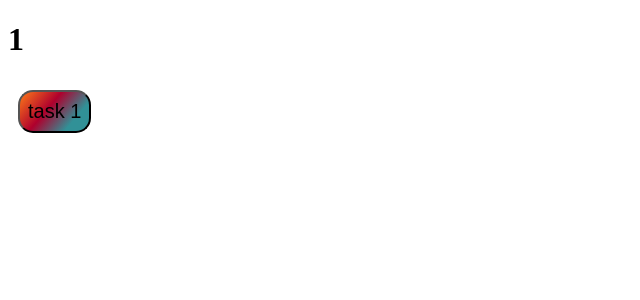
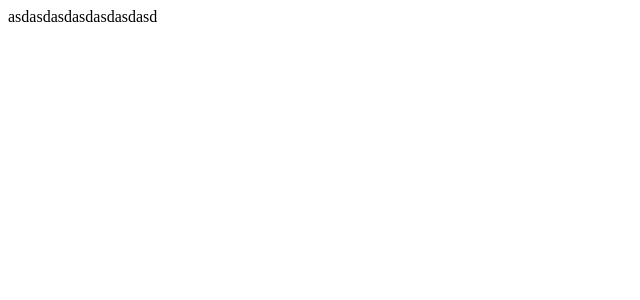
Before and after one commit to BrownEdgar/test, a React (Create React App) app: page / in a window 1280 px wide. Shown: the top 300 px of the page, without its empty margins (0-640 px from the left). Built offline with nearby package versions, Linux system fonts and the light colour scheme.

Commit message:
araji commit

```diff
--- /dev/null
+++ b/src/components/Xachik/App.js
@@ -0,0 +1,11 @@
+import React from "react";
+
+const App = () => {
+    return(
+        <div>
+            asdasdasdasdasdasdasd
+        </div>
+    )
+}
+
+export default App;
--- a/src/index.js
+++ b/src/index.js
@@ -1,6 +1,6 @@
 import React from 'react';
 import ReactDOM from 'react-dom/client';
-import App from './App';
+import App from './components/Xachik/App.js';
 
 
 const root = ReactDOM.createRoot(document.getElementById('root'));
```
